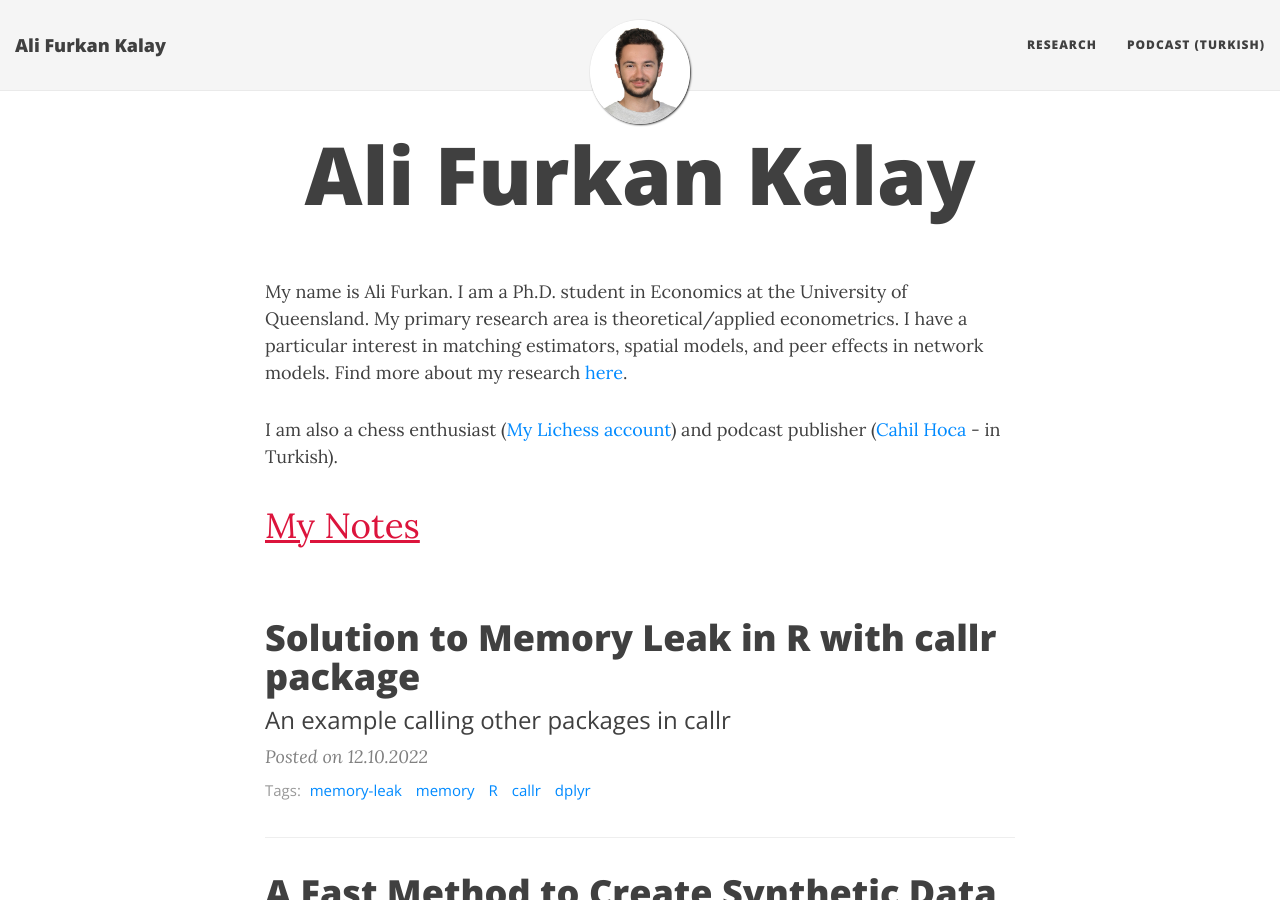
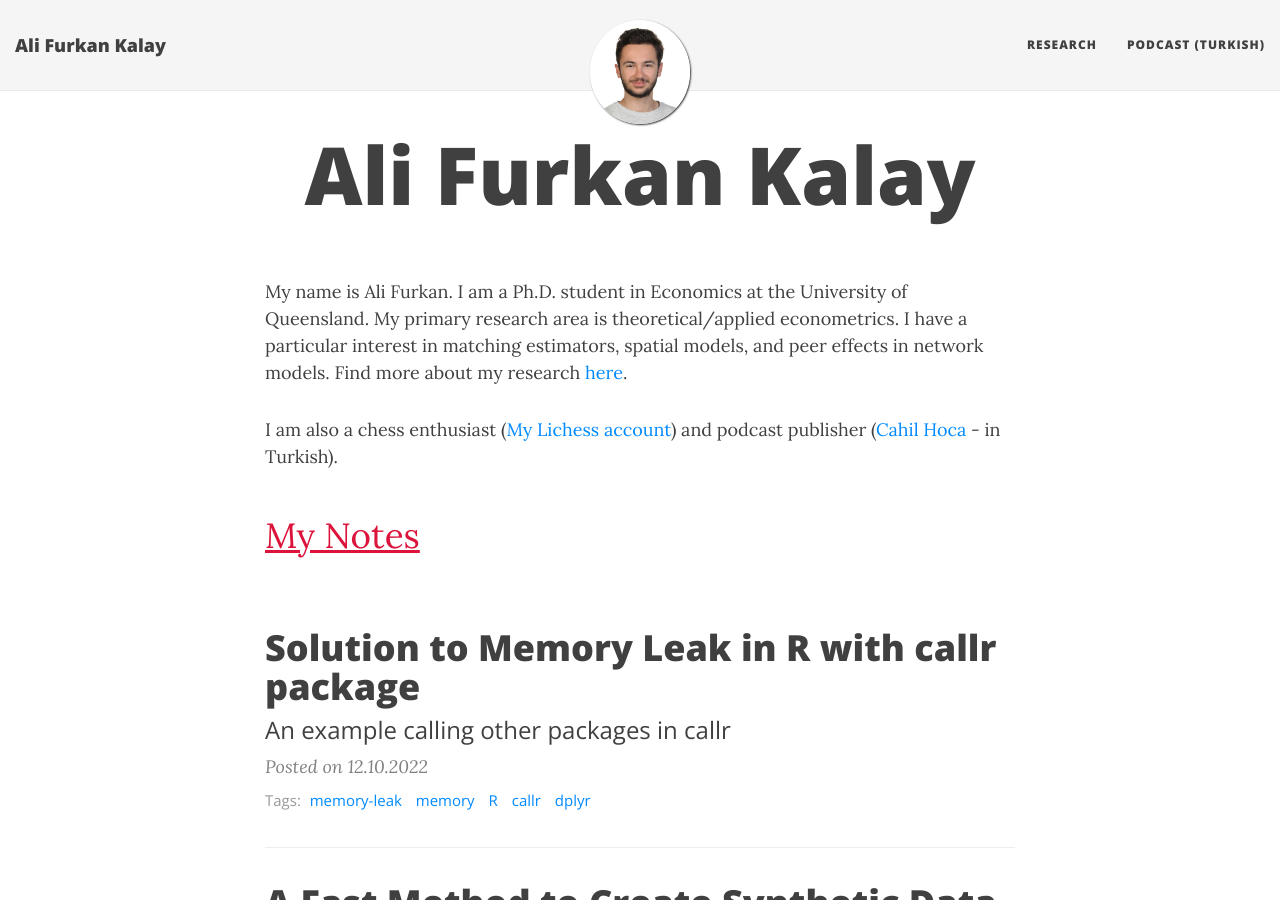
Before and after one commit to alfurka/alfurka.github.io, a Jekyll site: the page built from index.html, in a window 1280 px wide and 900 px high. Built offline with Jekyll 4.4.1, drawn with Linux system fonts in a browser that asks for light colours; nearby versions of some CDN libraries; the list of posts is cut into pages by our own code.

Commit message:
Update index.html

```diff
--- a/index.html
+++ b/index.html
@@ -9,7 +9,7 @@
 <p>I am also a chess enthusiast (<a href="https://lichess.org/@/alfurka/perf/rapid">My Lichess account</a>) and podcast publisher (<a href="https://cahilhoca.com/">Cahil Hoca</a> - in Turkish).</p>
 
 <div class="posts-list">
-  <p style="font-size:35px;color:crimson;text-decoration:underline;margin-top:20px;">My Notes</p>
+  <p style="font-size:35px;color:crimson;text-decoration:underline;margin-top:40px;">My Notes</p>
   {% for post in paginator.posts %}
   <article class="post-preview">
     <a href="{{ post.url | prepend: site.baseurl }}">
```
